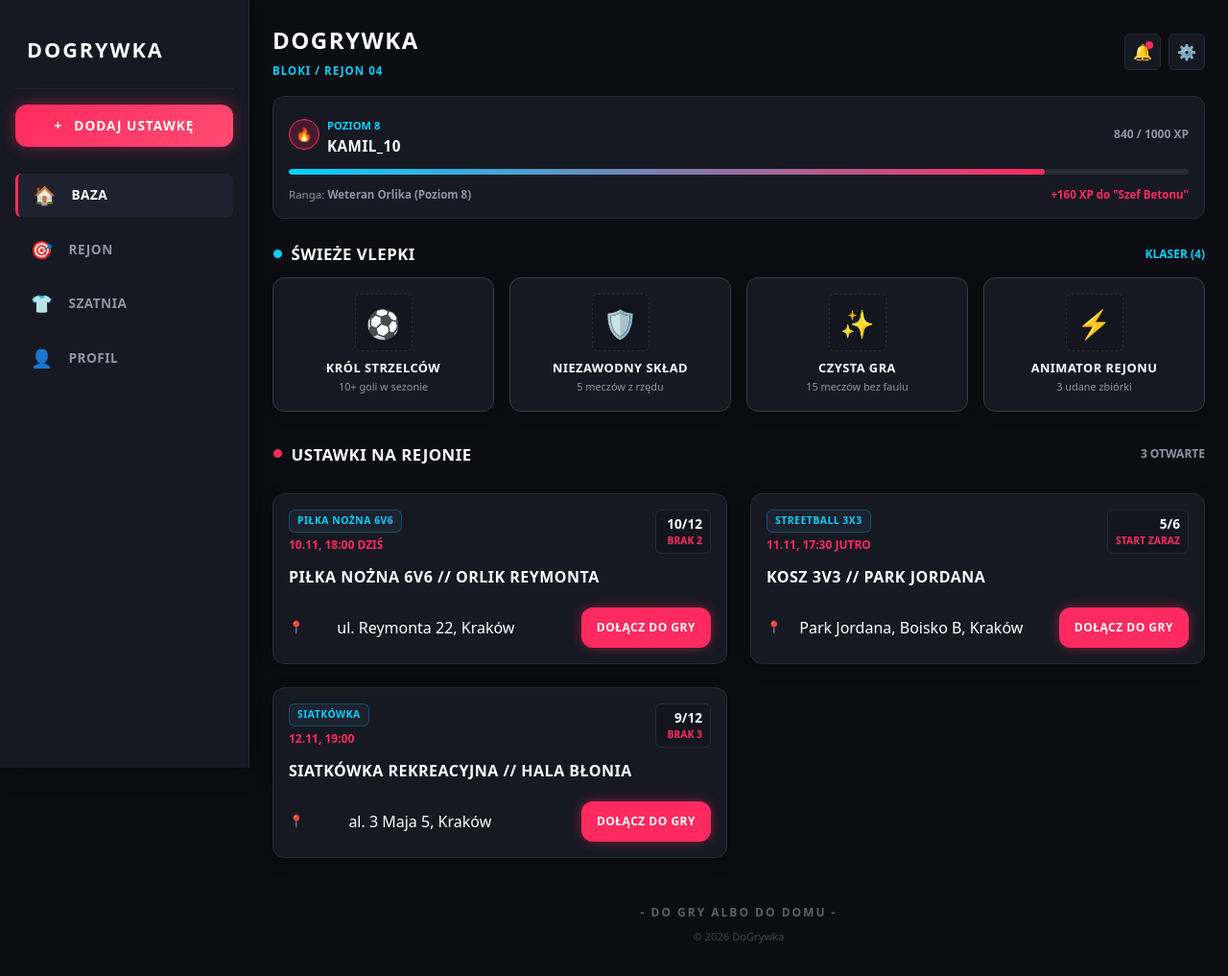
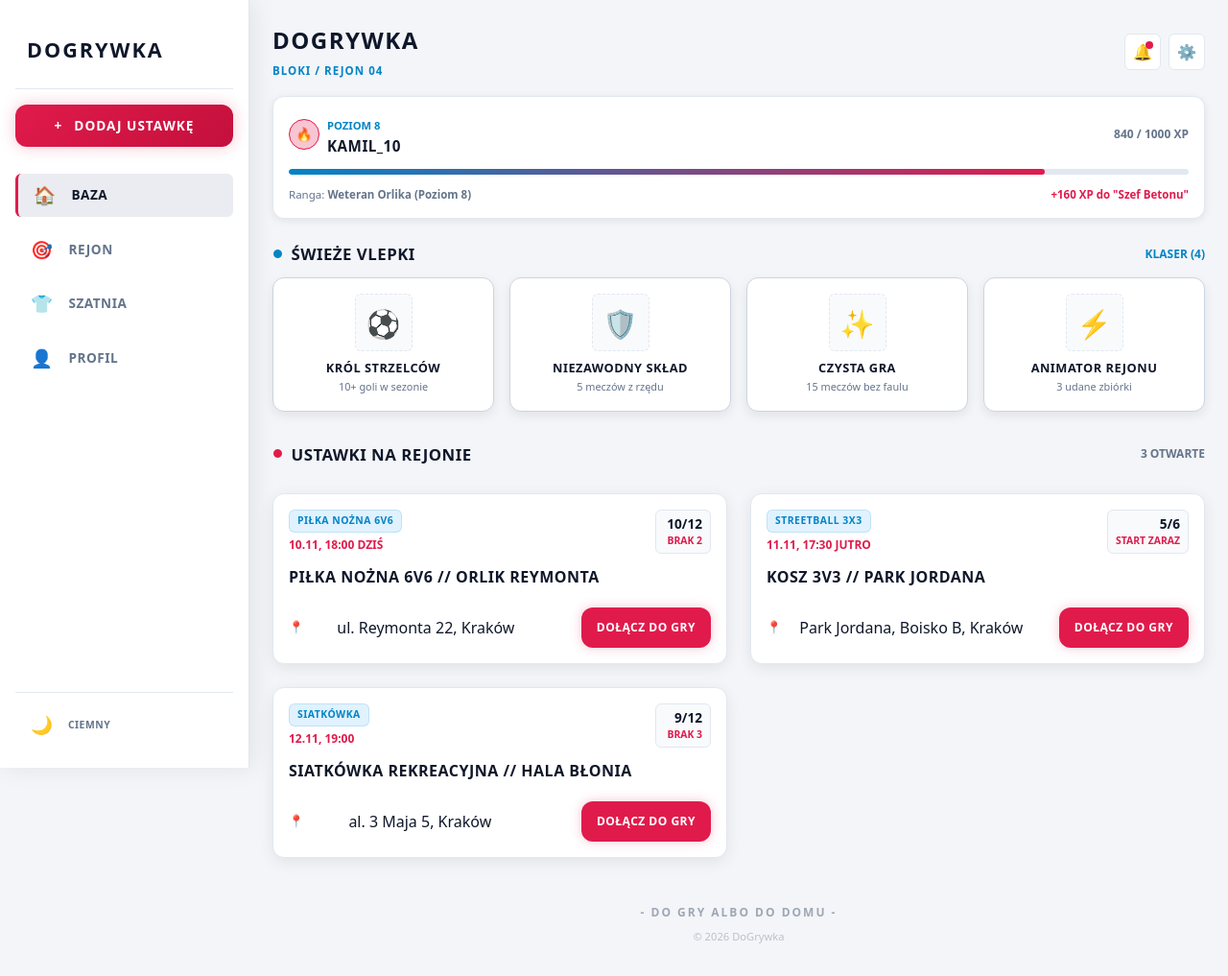
Before and after one commit to HaczykK/WDPAI-Project, a PHP site: page / in a window 1280 px wide. Shown: the whole page at 96% size. Run offline with PHP 8.4, Linux system fonts and the light colour scheme.

Commit message:
feat: implement theme toggle functionality with light and dark modes

```diff
--- a/public/css/style.css
+++ b/public/css/style.css
@@ -1,19 +1,27 @@
+/* ==========================================================================
+   Zmienne CSS (Custom Properties) - Motyw Jasny i Ciemny
+   ========================================================================== */
+
+/* 1. Motyw jasny (domyślny w :root) */
 :root {
-    /* Paleta kolorów - ciemny, osiedlowy klimat */
-    --color-bg: #0c0d12;
-    --color-surface: #161922;
-    --color-surface-hover: #1e222e;
-    --color-surface-card: #13161f;
-    --color-primary: #ff2a5f;
-    --color-primary-hover: #e01b4c;
-    --color-primary-glow: rgba(255, 42, 95, 0.45);
-    --color-accent: #00d2ff;
-    --color-accent-muted: rgba(0, 210, 255, 0.15);
-    --color-text: #ffffff;
-    --color-text-muted: #8e95a5;
-    --color-border: #252a36;
-    --color-border-card: #343b4c;
-    --color-badge-bg: #1c2230;
+    /* Paleta kolorów - motyw jasny */
+    --color-bg: #f4f5f8;
+    --color-surface: #ffffff;
+    --color-surface-hover: #eaecf1;
+    --color-surface-card: #f8fafc;
+    --color-primary: #e01b4c;
+    --color-primary-hover: #c4103c;
+    --color-primary-glow: rgba(224, 27, 76, 0.25);
+    --color-accent: #0284c7;
+    --color-accent-muted: rgba(2, 132, 199, 0.15);
+    --color-text: #0f172a;
+    --color-text-muted: #64748b;
+    --color-border: #e2e8f0;
+    --color-border-card: #cbd5e1;
+    --color-badge-bg: #e0f2fe;
+    --color-shadow: rgba(0, 0, 0, 0.08);
+    --color-shadow-lg: rgba(0, 0, 0, 0.15);
+    --color-text-on-primary: #ffffff;
 
     /* Odstępy numeryczne oraz nazwane */
     --space-1: 0.5rem;   /* 8px */
@@ -175,6 +228,8 @@ a {
     display: flex;
     flex-direction: column;
     gap: var(--space-2);
+    box-shadow: 0 2px 8px var(--color-shadow);
+    transition: background-color 0.25s ease, border-color 0.25s ease;
 }
 
 .user-status-header {
@@ -192,7 +247,7 @@ a {
 .user-avatar-mini {
     width: 32px;
     height: 32px;
-    background: rgba(255, 42, 95, 0.2);
+    background: var(--color-primary-glow);
     border: 1px solid var(--color-primary);
     border-radius: 50%;
     display: flex;
@@ -225,7 +280,7 @@ a {
 .xp-progress {
     width: 100%;
     height: 6px;
-    background-color: rgba(255, 255, 255, 0.08);
+    background-color: var(--color-border);
     border-radius: var(--border-radius-full);
     overflow: hidden;
 }
@@ -322,15 +377,15 @@ a {
     flex-direction: column;
     align-items: center;
     text-align: center;
-    box-shadow: 0 4px 12px rgba(0, 0, 0, 0.25);
-    transition: transform 0.2s ease, border-color 0.2s ease, box-shadow 0.2s ease;
+    box-shadow: 0 4px 12px var(--color-shadow);
+    transition: transform 0.2s ease, border-color 0.2s ease, box-shadow 0.2s ease, background-color 0.2s ease;
     cursor: default;
 }
 
 .sticker-card:hover {
     transform: translateY(-2px);
     border-color: var(--color-accent);
-    box-shadow: 0 8px 20px rgba(0, 0, 0, 0.4);
+    box-shadow: 0 8px 20px var(--color-shadow-lg);
 }
 
 .sticker-badge {
@@ -386,7 +441,7 @@ a {
     display: flex;
     flex-direction: column;
     gap: var(--space-2);
-    box-shadow: 0 4px 16px rgba(0, 0, 0, 0.3);
+    box-shadow: 0 4px 16px var(--color-shadow);
     transition: transform 0.2s ease, border-color 0.2s ease, box-shadow 0.2s ease, background-color 0.2s ease;
 }
 
@@ -419,7 +474,7 @@ a {
     border-radius: var(--border-radius-sm);
     background-color: var(--color-badge-bg);
     color: var(--color-accent);
-    border: 1px solid rgba(0, 210, 255, 0.25);
+    border: 1px solid var(--color-accent-muted);
     letter-spacing: 0.5px;
 }
 
@@ -540,7 +595,8 @@ a {
     border-top: 1px solid var(--color-border);
     padding: var(--space-1) 0;
     z-index: 1000;
-    box-shadow: 0 -4px 16px rgba(0, 0, 0, 0.4);
+    box-shadow: 0 -4px 16px var(--color-shadow);
+    transition: background-color 0.25s ease, border-color 0.25s ease;
 }
 
 .mobile-nav-list {
@@ -601,8 +657,8 @@ a {
     width: 48px;
     height: 48px;
     border-radius: 50%;
-    background: linear-gradient(135deg, var(--color-primary), #ff4b72);
-    color: #ffffff;
+    background: linear-gradient(135deg, var(--color-primary), var(--color-primary-hover));
+    color: var(--color-text-on-primary);
     display: flex;
     align-items: center;
     justify-content: center;
@@ -621,6 +677,51 @@ a {
 
 .nav-label-add {
     display: none; /* Domyślnie ukryty na telefonach */
+}
+
+/* ==========================================================================
+   Przycisk przełączania motywu (.theme-toggle)
+   ========================================================================== */
+.theme-toggle {
+    background: transparent;
+    border: none;
+    color: var(--color-text-muted);
+    cursor: pointer;
+    font-family: inherit;
+    display: flex;
+    flex-direction: column;
+    align-items: center;
+    justify-content: center;
+    gap: 3px;
+    padding: var(--space-1);
+    border-radius: var(--border-radius-sm);
+    position: relative;
+    transition: color 0.2s ease, background-color 0.2s ease, transform 0.2s ease;
+}
+
+.theme-toggle:hover {
+    color: var(--color-text);
+    background-color: var(--color-surface-hover);
+}
+
+.theme-toggle .theme-toggle-icon {
+    font-size: 1.15rem;
+    line-height: 1;
+    display: inline-flex;
+    align-items: center;
+    justify-content: center;
+    transition: transform 0.3s ease;
+}
+
+.theme-toggle:hover .theme-toggle-icon {
+    transform: rotate(20deg) scale(1.15);
+}
+
+.theme-toggle-label {
+    font-size: 0.65rem;
+    font-weight: 700;
+    text-transform: uppercase;
+    letter-spacing: 0.5px;
 }
 
 /* ==========================================================================
@@ -670,7 +771,7 @@ a {
         padding: var(--space-4) var(--space-3);
         border-top: none;
         border-right: 1px solid var(--color-border);
-        box-shadow: 4px 0 24px rgba(0, 0, 0, 0.4);
+        box-shadow: 4px 0 24px var(--color-shadow);
         overflow-y: auto;
     }
 
@@ -692,6 +793,7 @@ a {
         flex-direction: column;
         align-items: stretch;
         gap: var(--space-2);
+        height: 100%;
     }
 
     .mobile-nav-item {
@@ -757,6 +859,30 @@ a {
         display: inline;
     }
 
+    /* Przycisk motywu w wersji desktopowej na dole sidebara */
+    .nav-item-theme {
+        margin-top: auto;
+        padding-top: var(--space-2);
+        border-top: 1px solid var(--color-border);
+    }
+
+    .theme-toggle {
+        width: 100%;
+        flex-direction: row;
+        justify-content: flex-start;
+        align-items: center;
+        gap: var(--space-3);
+        padding: var(--space-2) var(--space-3);
+        border-radius: var(--border-radius-sm);
+        font-size: 0.85rem;
+    }
+
+    .theme-toggle:hover {
+        background-color: var(--color-surface-hover);
+        color: var(--color-text);
+        transform: translateX(3px);
+    }
+
     /* Dostosowanie sekcji 'Zdobyte vlepki' do szerszej przestrzeni */
     .stickers-list {
         display: grid;
--- a/public/js/theme.js
+++ b/public/js/theme.js
@@ -0,0 +1,136 @@
+/**
+ * Obsługa przełączania motywu (Jasny / Ciemny)
+ * Zapis w localStorage, obsługa preferencji systemowych oraz aktualizacja UI.
+ */
+(function () {
+    'use strict';
+
+    const STORAGE_KEY = 'theme';
+    const THEME_DARK = 'dark';
+    const THEME_LIGHT = 'light';
+
+    /**
+     * Zwraca motyw preferowany przez system operacyjny
+     */
+    function getSystemTheme() {
+        return window.matchMedia && window.matchMedia('(prefers-color-scheme: dark)').matches
+            ? THEME_DARK
+            : THEME_LIGHT;
+    }
+
+    /**
+     * Zwraca motyw zapisany w localStorage (jeśli jest poprawny)
+     */
+    function getStoredTheme() {
+        try {
+            const saved = localStorage.getItem(STORAGE_KEY);
+            return saved === THEME_DARK || saved === THEME_LIGHT ? saved : null;
+        } catch (e) {
+            return null;
+        }
+    }
+
+    /**
+     * Zapisuje motyw w localStorage
+     */
+    function storeTheme(theme) {
+        try {
+            localStorage.setItem(STORAGE_KEY, theme);
+        } catch (e) {
+            // Ignorujemy błędy w trybie prywatnym / przy zablokowanym storage
+        }
+    }
+
+    /**
+     * Aktualizuje wygląd wszystkich przycisków .theme-toggle na stronie
+     */
+    function updateToggleButtons(theme) {
+        const isDark = theme === THEME_DARK;
+        // W trybie ciemnym proponujemy przejście na słońce/jasny, w jasnym na księżyc/ciemny
+        const iconChar = isDark ? '☀️' : '🌙';
+        const labelText = isDark ? 'Jasny' : 'Ciemny';
+        const ariaLabel = isDark ? 'Przełącz na jasny motyw' : 'Przełącz na ciemny motyw';
+
+        const buttons = document.querySelectorAll('.theme-toggle');
+        buttons.forEach(function (button) {
+            button.setAttribute('aria-label', ariaLabel);
+            button.setAttribute('title', ariaLabel);
+
+            const iconEl = button.querySelector('.theme-toggle-icon');
+            if (iconEl) {
+                iconEl.textContent = iconChar;
+            }
+
+            const labelEl = button.querySelector('.theme-toggle-label');
+            if (labelEl) {
+                labelEl.textContent = labelText;
+            }
+        });
+    }
+
+    /**
+     * Aplikuje wybrany motyw na elemencie <html>
+     */
+    function applyTheme(theme, save) {
+        const targetTheme = (theme === THEME_DARK || theme === THEME_LIGHT) ? theme : THEME_LIGHT;
+        document.documentElement.setAttribute('data-theme', targetTheme);
+
+        if (save) {
+            storeTheme(targetTheme);
+        }
+
+        updateToggleButtons(targetTheme);
+    }
+
+    /**
+     * Przełącza motyw na przeciwny
+     */
+    function toggleTheme() {
+        const currentTheme = document.documentElement.getAttribute('data-theme') || getStoredTheme() || getSystemTheme();
+        const nextTheme = currentTheme === THEME_DARK ? THEME_LIGHT : THEME_DARK;
+        applyTheme(nextTheme, true);
+    }
+
+    /**
+     * Inicjalizacja skryptu
+     */
+    function initTheme() {
+        const initialTheme = document.documentElement.getAttribute('data-theme')
+            || getStoredTheme()
+            || getSystemTheme();
+
+        applyTheme(initialTheme, false);
+
+        // Delegacja obsługi kliknięcia w przycisk zmiany motywu
+        document.addEventListener('click', function (event) {
+            const toggleBtn = event.target.closest('.theme-toggle');
+            if (toggleBtn) {
+                event.preventDefault();
+                toggleTheme();
+            }
+        });
+
+        // Nasłuchiwanie na zmiany preferencji systemowych (gdy brak zapisanego wyboru)
+        if (window.matchMedia) {
+            const mediaQuery = window.matchMedia('(prefers-color-scheme: dark)');
+            const handleChange = function (e) {
+                if (!getStoredTheme()) {
+                    applyTheme(e.matches ? THEME_DARK : THEME_LIGHT, false);
+                }
+            };
+
+            if (mediaQuery.addEventListener) {
+                mediaQuery.addEventListener('change', handleChange);
+            } else if (mediaQuery.addListener) {
+                mediaQuery.addListener(handleChange);
+            }
+        }
+    }
+
+    // Uruchomienie po załadowaniu drzewa DOM
+    if (document.readyState === 'loading') {
+        document.addEventListener('DOMContentLoaded', initTheme);
+    } else {
+        initTheme();
+    }
+})();
--- a/public/views/components/nav.html.php
+++ b/public/views/components/nav.html.php
@@ -31,5 +31,11 @@
                 <span>Profil</span>
             </a>
         </li>
+        <li class="mobile-nav-item nav-item-theme">
+            <button type="button" class="theme-toggle" aria-label="Przełącz motyw" title="Przełącz motyw">
+                <span class="theme-toggle-icon" aria-hidden="true">🌙</span>
+                <span class="theme-toggle-label">Motyw</span>
+            </button>
+        </li>
     </ul>
 </nav>
--- a/public/views/home.html.php
+++ b/public/views/home.html.php
@@ -4,6 +4,13 @@
     <meta charset="UTF-8">
     <meta name="viewport" content="width=device-width, initial-scale=1.0">
     <title><?= htmlspecialchars((string) ($pageTitle ?? 'DoGrywka - Baza')) ?></title>
+    <script>
+        (function() {
+            var saved = localStorage.getItem('theme');
+            var theme = saved || (window.matchMedia('(prefers-color-scheme: dark)').matches ? 'dark' : 'light');
+            document.documentElement.setAttribute('data-theme', theme);
+        })();
+    </script>
     <link rel="stylesheet" href="/css/style.css">
 </head>
 <body>
@@ -171,5 +178,6 @@
     </footer>
 
     <?php require __DIR__ . '/components/nav.html.php'; ?>
+    <script src="/js/theme.js" defer></script>
 </body>
 </html>
```
Also changed, not shown: other parts of public/css/style.css (+47 -2 lines).
